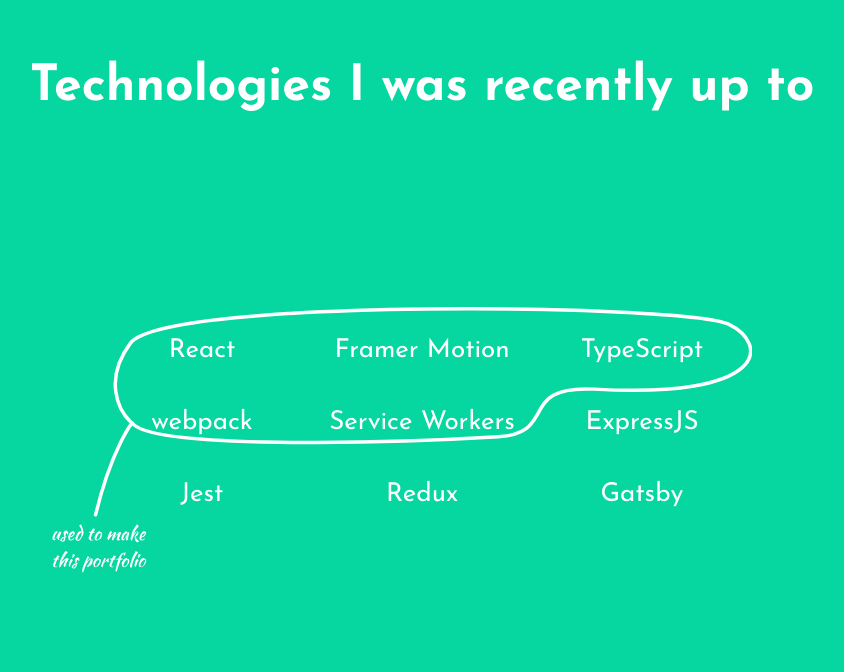
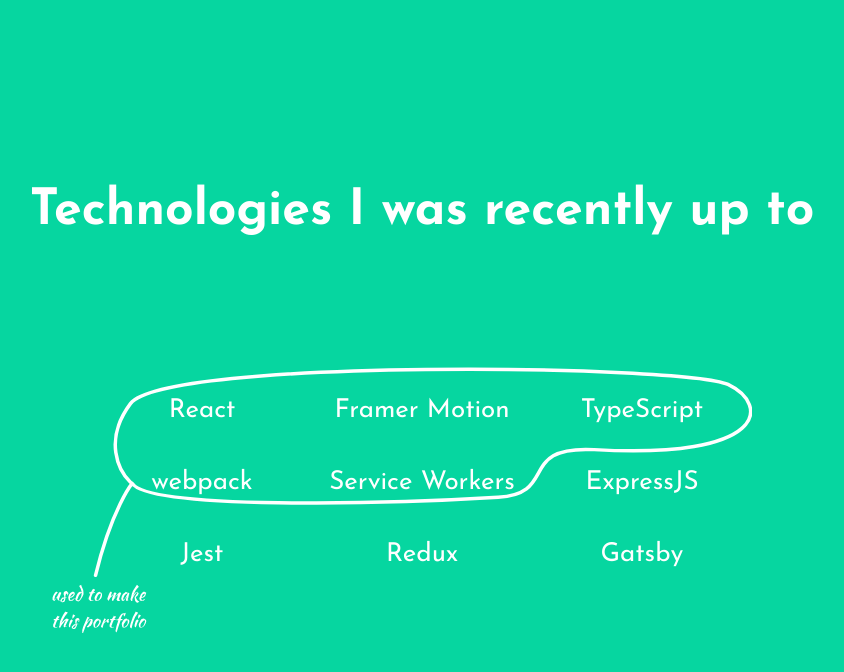
Before and after one commit to ShatterPlayer/portfolio, a React app: page / in a window 1280 px wide. Shown: the part 1608-2280 px from the top of the page, without its empty margins (218-1062 px from the left). Built offline with nearby package versions, Linux system fonts and the light colour scheme.

Commit message:
Made some optimizations

```diff
--- /dev/null
+++ b/src/components/SectionWrapper.tsx
@@ -0,0 +1,17 @@
+import styled from 'styled-components'
+
+interface Props {
+  color: 'dark' | 'blue' | 'green' | 'yellow' | 'light'
+}
+
+const SectionWrapper = styled.section<Props>`
+  background-color: ${props => props.theme.colors[props.color]};
+  height: 100vh;
+  width: 100%;
+  display: flex;
+  justify-content: center;
+  align-items: center;
+  flex-direction: column;
+`
+
+export default SectionWrapper
--- a/src/components/Summary.tsx
+++ b/src/components/Summary.tsx
@@ -9,6 +9,7 @@
 
 const Wrapper = styled.div`
   overflow-x: hidden;
+  width: 100%;
 `
 
 const Container = styled(ContentContainer)`
--- a/src/components/TechStack.tsx
+++ b/src/components/TechStack.tsx
@@ -6,6 +6,7 @@
 
 const TechHeadline = styled(Headline)`
   font-size: 50px;
+  margin-bottom: 100px;
 `
 
 const TechStackGrid = styled(motion.div)`
@@ -14,12 +15,9 @@
   grid-template-columns: repeat(3, 1fr);
   grid-template-rows: repeat(3, 1fr);
   text-align: center;
+  position: relative;
   grid-gap: 45px 20px;
   margin-top: 30px;
-  position: absolute;
-  top: 50%;
-  left: 50%;
-  transform: translate(-50%, -50%);
   font-size: 26px;
   width: 700px;
   white-space: nowrap;
--- a/src/components/sections/AboutMe.tsx
+++ b/src/components/sections/AboutMe.tsx
@@ -1,27 +1,20 @@
-import React, { useEffect } from 'react'
-import styled from 'styled-components'
+import React from 'react'
 
 import Headline from '../Headline'
 import TechStack from '../TechStack'
 import Summary from '../Summary'
-
-const Container = styled.section`
-  background-color: ${props => props.theme.colors.green};
-  padding: 70px 0;
-  min-height: 100vh;
-  position: relative;
-`
+import SectionWrapper from '../SectionWrapper'
 
 function AboutMe() {
   return (
     <>
-      <Container>
+      <SectionWrapper color="green">
         <Headline>About Me</Headline>
         <Summary />
-      </Container>
-      <Container>
+      </SectionWrapper>
+      <SectionWrapper color="green">
         <TechStack />
-      </Container>
+      </SectionWrapper>
     </>
   )
 }
--- a/src/components/sections/Intro.tsx
+++ b/src/components/sections/Intro.tsx
@@ -3,14 +3,7 @@
 
 import Battery from '../Battery'
 import Headline from '../Headline'
-
-const Container = styled.header`
-  height: 100vh;
-  background-color: ${props => props.theme.colors.dark};
-  display: flex;
-  align-items: center;
-  justify-content: center;
-`
+import SectionWrapper from '../SectionWrapper'
 
 const HeaderText = styled(Headline)`
   max-width: 800px;
@@ -20,11 +13,11 @@
 
 function Intro() {
   return (
-    <Container>
+    <SectionWrapper color="dark" as="header">
       <HeaderText as="h1">
         Web Developer powered by <Battery>passion</Battery>
       </HeaderText>
-    </Container>
+    </SectionWrapper>
   )
 }
 
```
